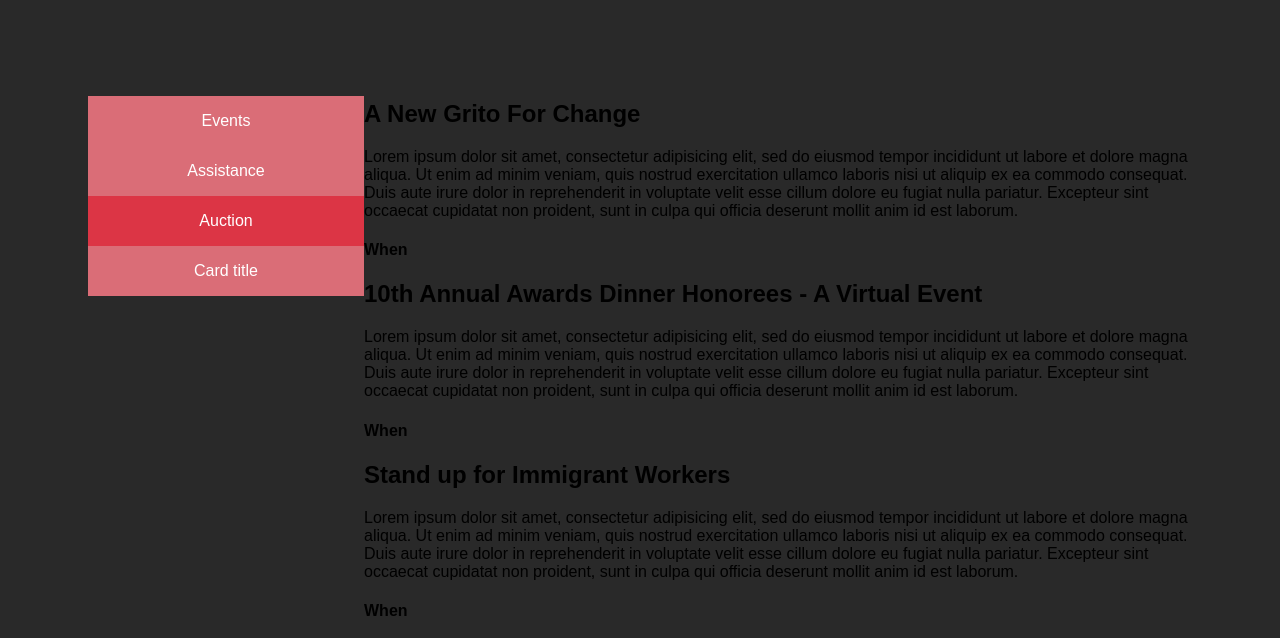
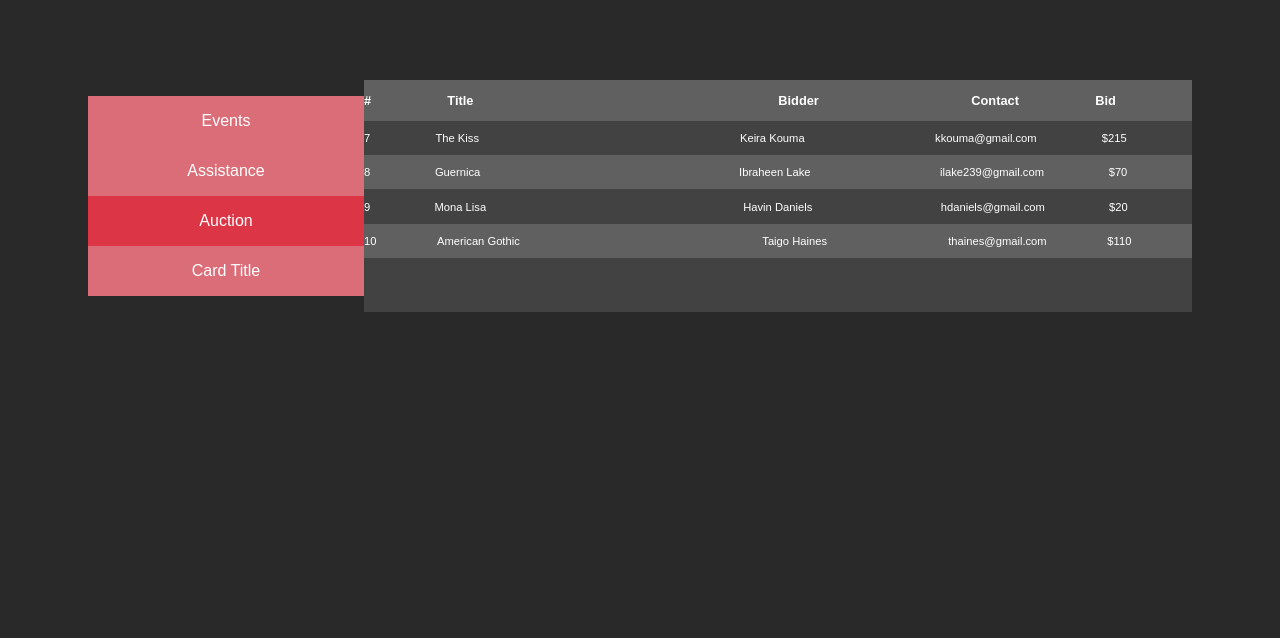
Before and after one commit to kentauyeung/sflw_admin_page, a plain HTML site: page auction.html in a window 1280 px wide. Shown: the top 638 px of the page. Drawn offline with Linux system fonts and the light colour scheme.

Commit message:
Added changes to auction

```diff
--- a/auction.html
+++ b/auction.html
@@ -14,38 +14,46 @@
           <li class="inactive"><a href="index.html">Events</a></li>
           <li class="inactive"><a href="assistance.html" >Assistance</a></li>
           <li class="active"><a href="#">Auction</a></li>
-          <li class="inactive"><a href="cardTitle.html">Card title</a></li>
+          <li class="inactive"><a href="cardTitle.html">Card Title</a></li>
         </ul>
       </div>
-        <div class="events hidden">
-          <div class="event">
-            <h2 class="event_title">A New Grito For Change</h2>
-            <p class="event_description">Lorem ipsum dolor sit amet, consectetur adipisicing elit, sed do eiusmod tempor incididunt ut labore et dolore magna aliqua. Ut enim ad minim veniam, quis nostrud exercitation ullamco laboris nisi ut aliquip ex ea commodo consequat. Duis aute irure dolor in reprehenderit in voluptate velit esse cillum dolore eu fugiat nulla pariatur. Excepteur sint occaecat cupidatat non proident, sunt in culpa qui officia deserunt mollit anim id est laborum.</p>
-            <h4 class="event_time">When</h4>
-          </div>
-          <div class="">
-            <h2 class="event_title">10th Annual Awards Dinner Honorees - A Virtual Event</h2>
-            <p class="event_description">Lorem ipsum dolor sit amet, consectetur adipisicing elit, sed do eiusmod tempor incididunt ut labore et dolore magna aliqua. Ut enim ad minim veniam, quis nostrud exercitation ullamco laboris nisi ut aliquip ex ea commodo consequat. Duis aute irure dolor in reprehenderit in voluptate velit esse cillum dolore eu fugiat nulla pariatur. Excepteur sint occaecat cupidatat non proident, sunt in culpa qui officia deserunt mollit anim id est laborum.</p>
-            <h4 class="event_time">When</h4>
-          </div>
-          <div class="">
-            <h2 class="event_title">Stand up for Immigrant Workers</h2>
-            <p class="event_description">Lorem ipsum dolor sit amet, consectetur adipisicing elit, sed do eiusmod tempor incididunt ut labore et dolore magna aliqua. Ut enim ad minim veniam, quis nostrud exercitation ullamco laboris nisi ut aliquip ex ea commodo consequat. Duis aute irure dolor in reprehenderit in voluptate velit esse cillum dolore eu fugiat nulla pariatur. Excepteur sint occaecat cupidatat non proident, sunt in culpa qui officia deserunt mollit anim id est laborum.</p>
-            <h4 class="event_time">When</h4>
-          </div>
-        </div>
-      <div class="assistance hidden">
-        <h1>under construction</h1>
+      <div class="auction cat_background">
+        <ul class="header">
+          <li class="count">#</li>
+          <li class="title">Title</li>
+          <li class="bidder">Bidder</li>
+          <li class="contact">Contact</li>
+          <li class="bid">Bid</li>
+        </ul>
+        <ul class="header bid_details">
+          <li class="count">7</li>
+          <li class="title">The Kiss</li>
+          <li class="bidder">Keira Kouma</li>
+          <li class="contact">kkouma@gmail.com</li>
+          <li class="bid">$215</li>
+        </ul>
+        <ul class="header bid_details">
+          <li class="count">8</li>
+          <li class="title">Guernica</li>
+          <li class="bidder">Ibraheen Lake</li>
+          <li class="contact">ilake239@gmail.com</li>
+          <li class="bid">$70</li>
+        </ul>
+        <ul class="header bid_details">
+          <li class="count">9</li>
+          <li class="title">Mona Lisa</li>
+          <li class="bidder">Havin Daniels</li>
+          <li class="contact">hdaniels@gmail.com</li>
+          <li class="bid">$20</li>
+        </ul>
+        <ul class="header bid_details">
+          <li class="count">10</li>
+          <li class="title">American Gothic</li>
+          <li class="bidder">Taigo Haines</li>
+          <li class="contact">thaines@gmail.com</li>
+          <li class="bid">$110</li>
+        </ul>
       </div>
-      <!-- <div class="auction hidden">
-        <ul class="auction_header">
-          <li>#</li>
-          <li>Title</li>
-          <li>Bidder</li>
-          <li>Contact Info</li>
-          <li>Bid</li>
-        </ul>
-      </div> -->
     </main>
   </body>
 </html>
--- a/css/assistance.css
+++ b/css/assistance.css
@@ -0,0 +1,7 @@
+.cat_background {
+  text-align: center;
+}
+
+h1 {
+  color: #fff;
+}
--- a/css/auction.css
+++ b/css/auction.css
@@ -0,0 +1,49 @@
+.auction {
+  display: flex;
+  flex-direction: column;
+  color: #ffffff;
+  font-size: 0.8rem;
+}
+
+.header {
+  display: flex;
+  flex-direction: row;
+  justify-content: space-around;
+  font-weight: bold;
+  margin:0;
+  padding: 1em 0;
+}
+
+li{
+  list-style-type: none;
+}
+
+.count {
+  flex-grow: 1;
+}
+
+.title {
+  flex-grow: 3;
+}
+
+.bidder {
+  flex-grow: 2;
+  text-align: center;
+}
+
+.contact {
+  flex-grow: 2;
+  text-align: center;
+}
+
+.bid {
+  flex-grow: 1;
+}
+
+.bid_details {
+  font-weight: normal;
+  font-size: .7rem;
+}
+ul:nth-child(odd) {
+  background: #606060;
+}
--- a/css/main.css
+++ b/css/main.css
@@ -34,7 +34,7 @@ main {
   background: #da6d77;
 }
 
-li:hover {
+.inactive:hover {
   background: #dc3545;
   cursor: pointer;
 }
```
Also changed, not shown: assistance.html (+1 -1 lines), cardTitle.html (+4 -15 lines), index.html (+1 -1 lines).
